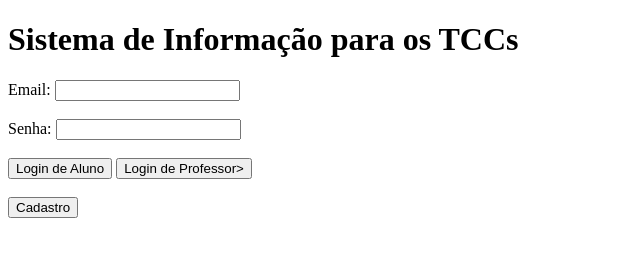
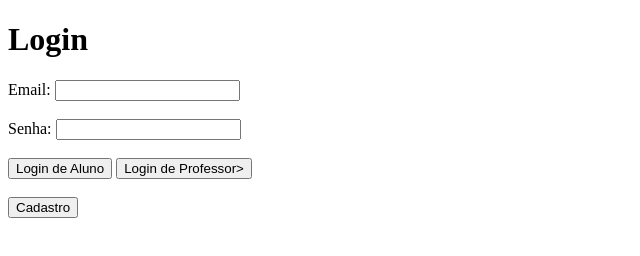
Before and after one commit to OsSociologos/SITCC, a plain HTML site: page Protótipo/login.html in a window 1280 px wide. Shown: the whole page, without its empty margins (0-640 px from the left). Drawn offline with Linux system fonts and the light colour scheme.

Commit message:
Update and rename index.html to login.html

```diff
--- a/Protótipo/index.html
+++ b/Protótipo/login.html
@@ -8,7 +8,7 @@
 </head>
 <body>
     <header>
-        <h1 id='titulo'>Sistema de Informação para os TCCs</h1>
+        <h1 id='titulo'>Login</h1>
     </header>
 
     <main>
```
